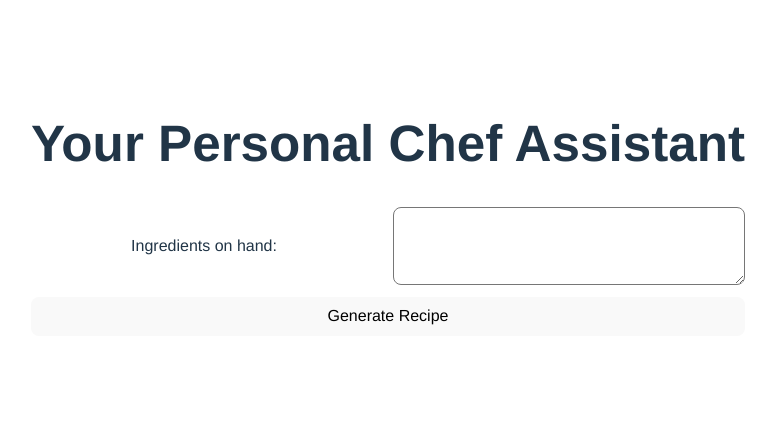
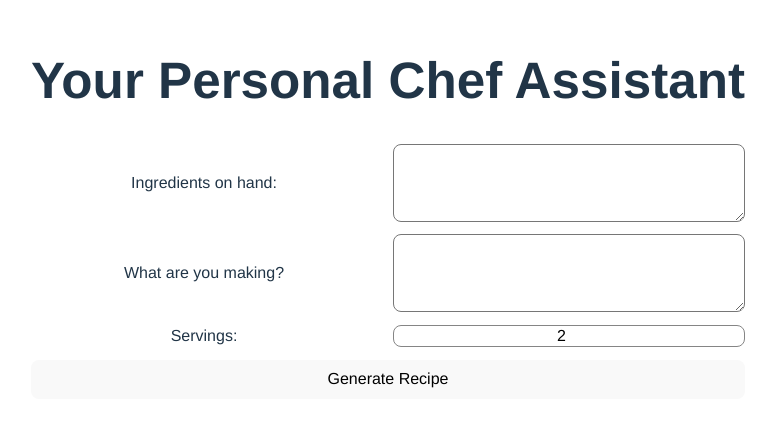
Before and after one commit to nevets-steven/chef-assistant, a React (Vite) app in the folder chef-assistant/: page / in a window 1280 px wide. Shown: the part 191-618 px from the top of the page, without its empty margins (252-1028 px from the left). Built offline with nearby package versions, Linux system fonts and the light colour scheme.

Commit message:
added goal and servings and styled

```diff
--- a/chef-assistant/src/components/formPanel.jsx
+++ b/chef-assistant/src/components/formPanel.jsx
@@ -39,6 +39,28 @@ export default function FormPanel(){
 
                     </textarea>
                 </div>
+                <div className="dish-goal">
+                    <label htmlFor="dish-gaol">What are you making? </label>
+                    <textarea
+                    name="dish-goal"
+                    id="dish-goal"
+                    value={dishGoal}
+                    type='text'
+                    rows={4}
+                    onChange={(e) => setDishGoal(e.target.value)}>
+
+                    </textarea>
+                </div>
+                <div className="servings">
+                    <label htmlFor="servings">Servings: </label>
+                    <input
+                    type="number"
+                    name="servings"
+                    id="servings"
+                    min={1}
+                    value={servings}
+                    onChange={(e) => setServings(e.target.value)}/>
+                </div>
 
 
 
--- a/chef-assistant/src/index.css
+++ b/chef-assistant/src/index.css
@@ -13,6 +13,7 @@
   -moz-osx-font-smoothing: grayscale;
 
   --border-radius: 8px;
+  --border-color: rgb(133, 133, 133);
 }
 
 a {
@@ -46,18 +47,24 @@ h1 {
 .form label{
   flex: 1;
 }
-.ingredients{
+.ingredients, .dish-goal, .servings{
   display: flex;
   justify-content: center;
   align-items: center;
   gap: 1rem;
 }
-.ingredients textarea{
+textarea, input{
   flex: 1;
   border-radius: var(--border-radius);
   font-family: inherit;
   font-size: 1rem;
   font-weight: 500;
+}
+
+.servings input{
+  border: 1px solid ;
+  text-align: center;
+  border: 1px solid var(--border-color);
 }
 
 button {
```
